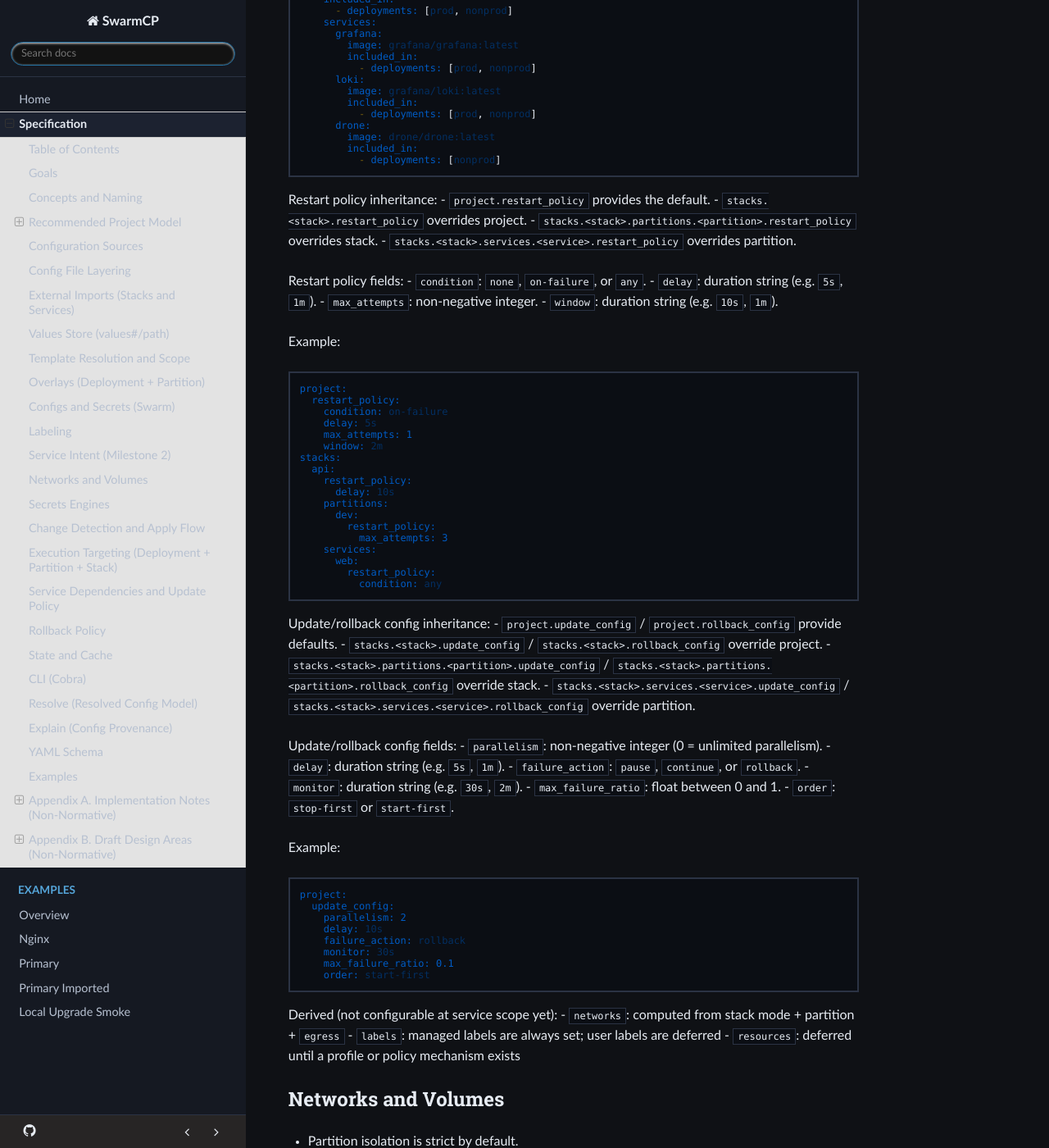
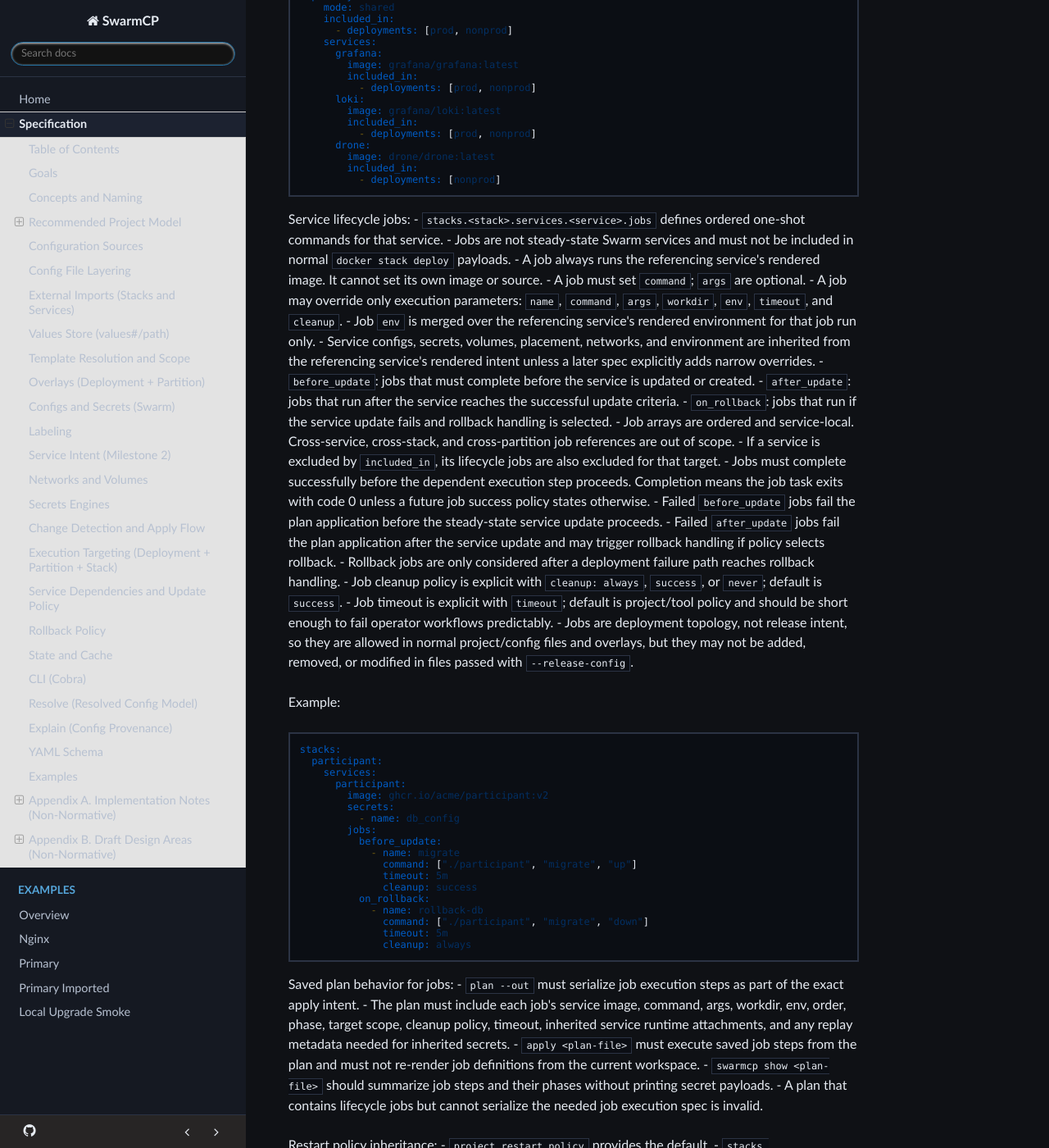
Before and after one commit to cmmoran/swarmcp, an MkDocs documentation site: the page built from docs/spec.md, in a window 1280 px wide and 1400 px high, scrolled down 22871 px. Shown: the whole window at 82% size. Built offline with MkDocs 1.6.1, drawn with Linux system fonts in a browser that asks for light colours; nearby versions of some CDN libraries; some of the changed text lies outside the part shown.

Commit message:
docs(spec): simplify lifecycle jobs

````diff
--- a/SPEC.md
+++ b/SPEC.md
@@ -156,7 +156,7 @@ Release manifest validation rules:
 - A release manifest may reference only stacks that exist in the base project config.
 - A release manifest may reference only services that exist in the resolved stack after source refs and imports have been applied.
 - `artifacts.stacks.<name>.source_ref` may only select the ref for an existing `stacks.<name>.source`; it may not change `url`, `path`, or `overrides_path`.
-- A release manifest may not add new stacks or services.
+- A release manifest may not add, remove, or modify stacks, services, or lifecycle jobs.
 - A release manifest may not redefine concrete values. It may only identify the selected values artifact path and revision.
 - The resolved `release.version` is immutable release identity. If any selected source ref, image, values artifact revision, or deploy intent changes, a new release version must be produced.
 
@@ -166,6 +166,7 @@ Disallowed in release manifests:
 - `project.deployment_targets`
 - adding or removing stacks
 - adding or removing services
+- adding, removing, or modifying service lifecycle jobs
 - `stacks.<name>.services.<svc>.included_in`
 - broad structural network, volume, config, secret, or import rewrites
 - concrete values data under `artifacts.values` or any other release field
@@ -491,7 +492,7 @@ Per-section policy:
   - Replace-only: `restart_policy`, `update_config`, `rollback_config`
 - `stacks.<name>.services.<name>`:
   - Merge: `env`, `labels`, `placement`, `sources`, `overlays`
-  - Replace-only: `source`, `image`, `command`, `args`, `workdir`, `ports`, `mode`, `replicas`, `restart_policy`, `update_config`, `rollback_config`, `healthcheck`, `depends_on`, `egress`, `networks`, `network_ephemeral`, `configs`, `secrets`, `volumes`, `included_in`
+  - Replace-only: `source`, `image`, `command`, `args`, `workdir`, `ports`, `mode`, `replicas`, `restart_policy`, `update_config`, `rollback_config`, `healthcheck`, `depends_on`, `jobs`, `egress`, `networks`, `network_ephemeral`, `configs`, `secrets`, `volumes`, `included_in`
   - Invalid in later config files: `overrides`
 
 Import constraints under layering:
@@ -963,6 +964,7 @@ Optional:
 - `ports` (`target`, `published`, `protocol`, `mode`)
 - `mode` (`replicated` or `global`) and `replicas`
 - `healthcheck`, `depends_on`, `egress`
+- `jobs` (`before_update`, `after_update`, `on_rollback` lifecycle commands)
 - `included_in` (runtime inclusion rules by deployment/partition/stack)
 - `restart_policy` (`condition`, `delay`, `max_attempts`, `window`)
 - `update_config` (`parallelism`, `delay`, `failure_action`, `monitor`, `max_failure_ratio`, `order`)
@@ -1043,6 +1045,56 @@ stacks:
           - deployments: [nonprod]
 ```
 
+Service lifecycle jobs:
+- `stacks.<stack>.services.<service>.jobs` defines ordered one-shot commands for that service.
+- Jobs are not steady-state Swarm services and must not be included in normal `docker stack deploy` payloads.
+- A job always runs the referencing service's rendered image. It cannot set its own image or source.
+- A job must set `command`; `args` are optional.
+- A job may override only execution parameters: `name`, `command`, `args`, `workdir`, `env`, `timeout`, and `cleanup`.
+- Job `env` is merged over the referencing service's rendered environment for that job run only.
+- Service configs, secrets, volumes, placement, networks, and environment are inherited from the referencing service's rendered intent unless a later spec explicitly adds narrow overrides.
+- `before_update`: jobs that must complete before the service is updated or created.
+- `after_update`: jobs that run after the service reaches the successful update criteria.
+- `on_rollback`: jobs that run if the service update fails and rollback handling is selected.
+- Job arrays are ordered and service-local. Cross-service, cross-stack, and cross-partition job references are out of scope.
+- If a service is excluded by `included_in`, its lifecycle jobs are also excluded for that target.
+- Jobs must complete successfully before the dependent execution step proceeds. Completion means the job task exits with code 0 unless a future job success policy states otherwise.
+- Failed `before_update` jobs fail the plan application before the steady-state service update proceeds.
+- Failed `after_update` jobs fail the plan application after the service update and may trigger rollback handling if policy selects rollback.
+- Rollback jobs are only considered after a deployment failure path reaches rollback handling.
+- Job cleanup policy is explicit with `cleanup: always`, `success`, or `never`; default is `success`.
+- Job timeout is explicit with `timeout`; default is project/tool policy and should be short enough to fail operator workflows predictably.
+- Jobs are deployment topology, not release intent, so they are allowed in normal project/config files and overlays, but they may not be added, removed, or modified in files passed with `--release-config`.
+
+Example:
+```yaml
+stacks:
+  participant:
+    services:
+      participant:
+        image: ghcr.io/acme/participant:v2
+        secrets:
+          - name: db_config
+        jobs:
+          before_update:
+            - name: migrate
+              command: ["./participant", "migrate", "up"]
+              timeout: 5m
+              cleanup: success
+          on_rollback:
+            - name: rollback-db
+              command: ["./participant", "migrate", "down"]
+              timeout: 5m
+              cleanup: always
+```
+
+Saved plan behavior for jobs:
+- `plan --out` must serialize job execution steps as part of the exact apply intent.
+- The plan must include each job's service image, command, args, workdir, env, order, phase, target scope, cleanup policy, timeout, inherited service runtime attachments, and any replay metadata needed for inherited secrets.
+- `apply <plan-file>` must execute saved job steps from the plan and must not re-render job definitions from the current workspace.
+- `swarmcp show <plan-file>` should summarize job steps and their phases without printing secret payloads.
+- A plan that contains lifecycle jobs but cannot serialize the needed job execution spec is invalid.
+
 Restart policy inheritance:
 - `project.restart_policy` provides the default.
 - `stacks.<stack>.restart_policy` overrides project.
@@ -1252,6 +1304,8 @@ Prune behavior with stack targeting:
 
 ## Service Dependencies and Update Policy
 - Dependencies are explicit via `depends_on`.
+- One-shot lifecycle work is explicit via service-local `jobs` phases.
+- `depends_on` is for steady-state service dependency and reachability only; it must not be used to imply migration completion, rollback hooks, or other one-shot execution.
 - Updates run in topological order; independent services update in parallel batches.
 - Auto-attach required networks for dependency reachability within the same partition (overrideable).
 - Egress networks are never auto-attached; services must opt in with `egress: true`.
@@ -1961,6 +2015,34 @@ stacks:
             - <constraint>
         healthcheck: { ... }
         depends_on: [<service>]
+        jobs:
+          before_update:
+            - name: <string>
+              command: [<string>]
+              args: [<string>]
+              workdir: <path>
+              env:
+                <key>: <value>
+              timeout: <duration>
+              cleanup: always|success|never
+          after_update:
+            - name: <string>
+              command: [<string>]
+              args: [<string>]
+              workdir: <path>
+              env:
+                <key>: <value>
+              timeout: <duration>
+              cleanup: always|success|never
+          on_rollback:
+            - name: <string>
+              command: [<string>]
+              args: [<string>]
+              workdir: <path>
+              env:
+                <key>: <value>
+              timeout: <duration>
+              cleanup: always|success|never
         egress: true|false
         network_ephemeral:
           internal: <bool> # default false
````
